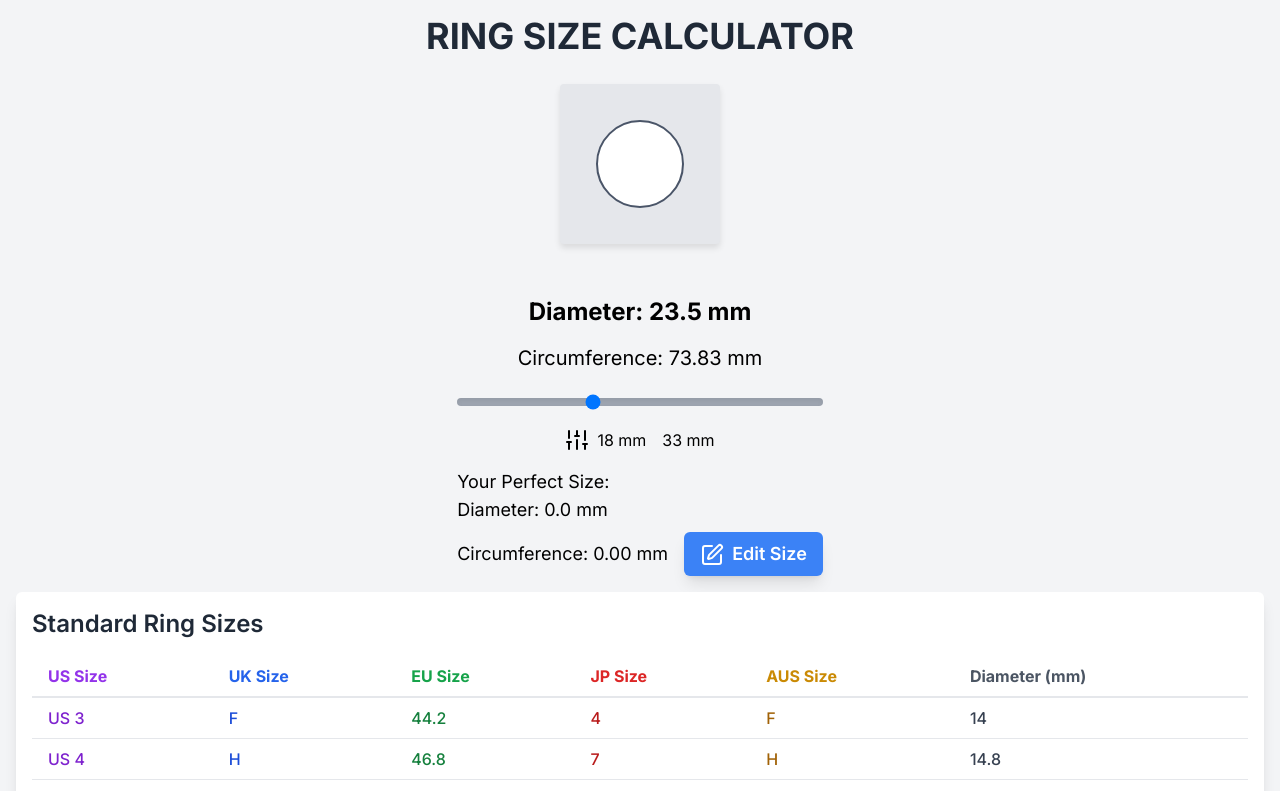
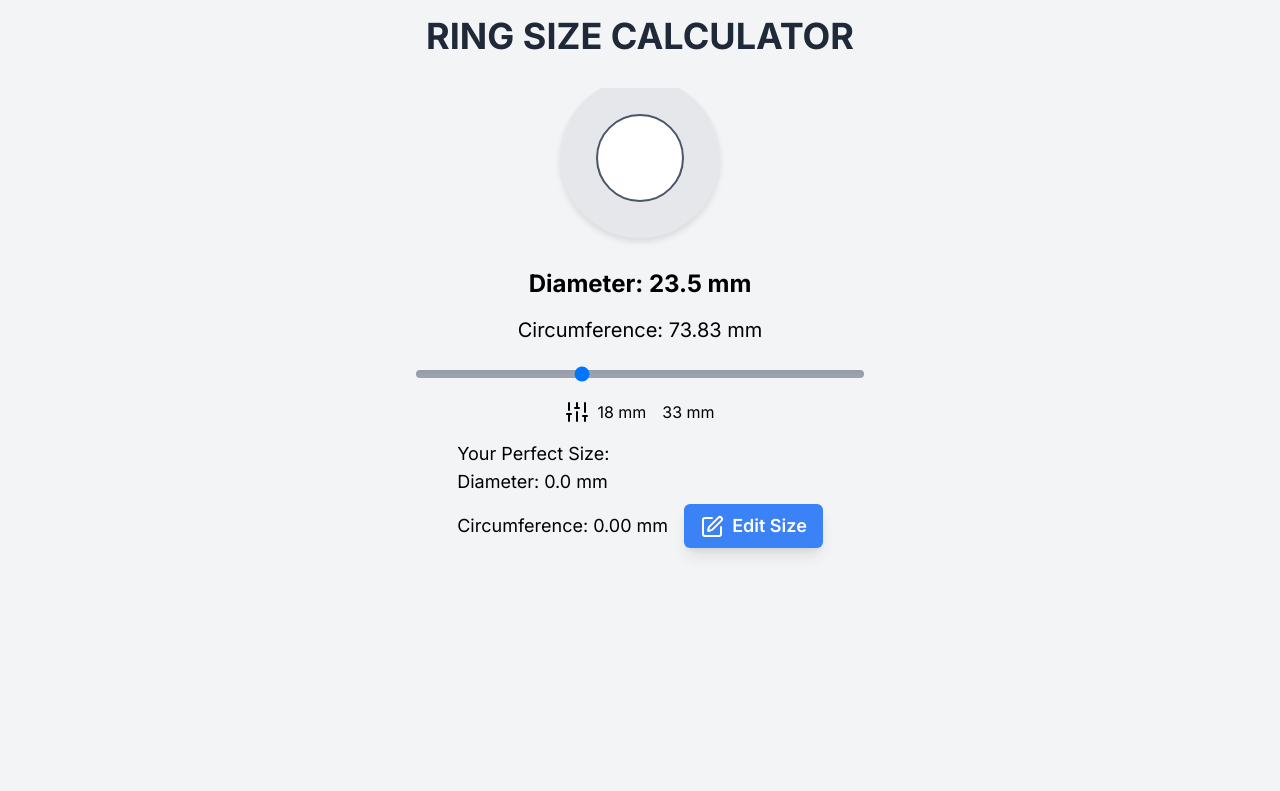
Before and after one commit to zabi076/RingSizeCalculator, a Next.js app: page / in a window 1280 px wide. Shown: the top 791 px of the page. Built offline with nearby package versions, Linux system fonts and the light colour scheme.

Commit message:
shayd issue fixed

```diff
--- a/src/app/components/RingSliderPage.tsx
+++ b/src/app/components/RingSliderPage.tsx
@@ -35,14 +35,24 @@ const RingSlider = () => {
   };
 
   return (
-    <div className="flex flex-col items-center">
+    <div
+      className="flex flex-col items-center"
+      style={{
+        maxWidth: '100%',
+        width: '100%',
+        height: '100vh',
+        overflow: 'hidden', // Prevents scrolling on mobile
+        touchAction: 'none', // Disables touch gestures like zoom
+      }}
+    >
       <div
-        className="w-40 h-40 bg-gray-200 rounded mb-8 mt-4 flex items-center justify-center relative"
+        className="w-40 h-40 bg-gray-200 rounded-full mb-8 mt-4 flex items-center justify-center relative"
         style={{
-          pointerEvents: 'none',
-          padding: '20px',
+          padding: '10px', // Reduced padding for better mobile view
+          margin: '10px', // Added margin for spacing
           boxShadow: '0 4px 6px rgba(0, 0, 0, 0.1)',
-          transform: 'translateY(-20px)'
+          transform: 'translateY(-20px)',
+          pointerEvents: 'none' // Removed pointer events to make it non-interactive
         }}
       >
         <div
@@ -68,9 +78,10 @@ const RingSlider = () => {
           step="0.1"
           value={size}
           onChange={(e) => handleSizeChange(parseFloat(e.target.value))}
-          onTouchMove={handleTouchMove}
+          onTouchMove={(e) => handleTouchMove(e)}
           onTouchStart={(e) => e.preventDefault()}
           className="w-full h-2 bg-gray-400 rounded-lg appearance-none cursor-pointer shadow-inner"
+          style={{ touchAction: 'none' }} // Disable touch scrolling to avoid conflicts
         />
       </div>
       <div className="flex items-center mb-4">
--- a/src/app/layout.tsx
+++ b/src/app/layout.tsx
@@ -16,6 +16,10 @@ export default function RootLayout({
 }>) {
   return (
     <html lang="en">
+       <meta
+          name="viewport"
+          content="width=device-width, initial-scale=1, maximum-scale=1, user-scalable=no"
+        />
       <body className={inter.className}>{children}</body>
     </html>
   );
```
